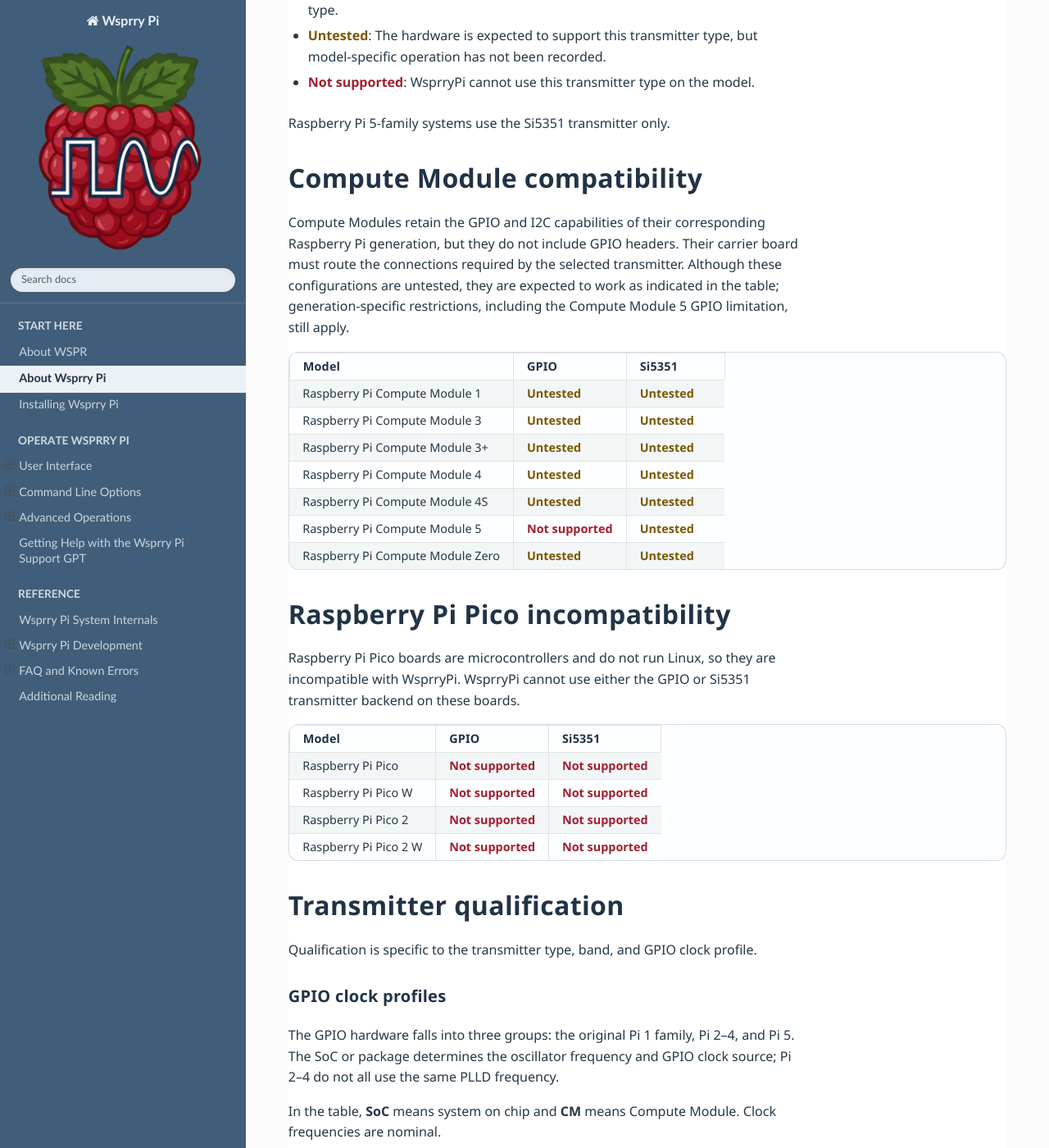
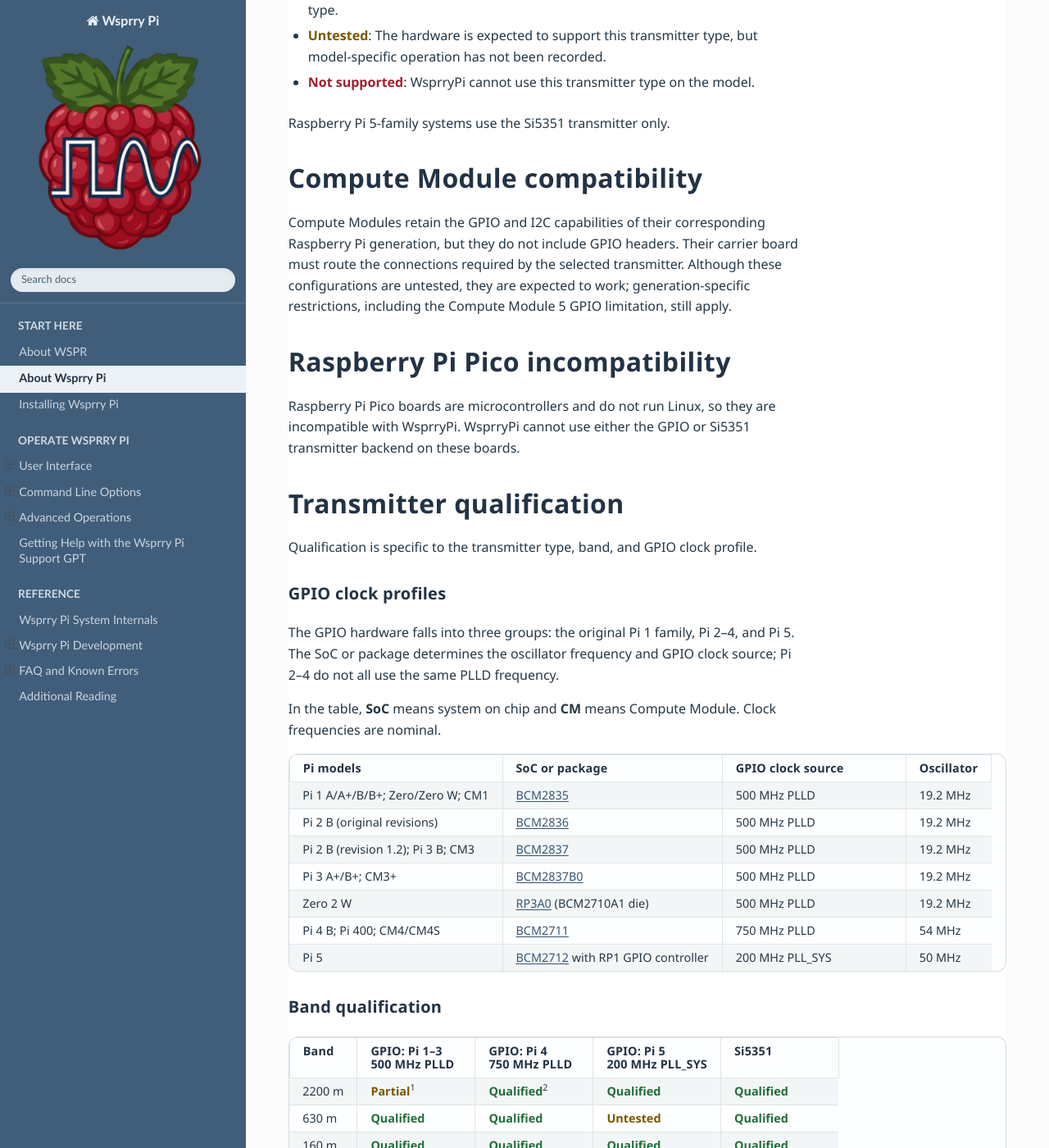
Before and after one commit to WsprryPi/Wsprry_Pi_Docs, a Sphinx documentation site: the page built from docs/About_Wsprry_Pi/index.md, in a window 1280 px wide and 1400 px high, scrolled down 1964 px. Shown: the whole window at 82% size. Built offline with Sphinx 7.4.7 and the Read the Docs theme 3.1.0, drawn with Linux system fonts in a browser that asks for light colours.

Commit message:
docs: simplify Compute Module and Pico compatibility

```diff
--- a/docs/About_Wsprry_Pi/index.md
+++ b/docs/About_Wsprry_Pi/index.md
@@ -53,28 +53,11 @@
 
 ## Compute Module compatibility
 
-Compute Modules retain the GPIO and I2C capabilities of their corresponding Raspberry Pi generation, but they do not include GPIO headers. Their carrier board must route the connections required by the selected transmitter. Although these configurations are untested, they are expected to work as indicated in the table; generation-specific restrictions, including the Compute Module 5 GPIO limitation, still apply.
-
-| Model | GPIO | Si5351 |
-| --- | --- | --- |
-| Raspberry Pi Compute Module 1 | <span class="compatibility-status compatibility-status--untested">Untested</span> | <span class="compatibility-status compatibility-status--untested">Untested</span> |
-| Raspberry Pi Compute Module 3 | <span class="compatibility-status compatibility-status--untested">Untested</span> | <span class="compatibility-status compatibility-status--untested">Untested</span> |
-| Raspberry Pi Compute Module 3+ | <span class="compatibility-status compatibility-status--untested">Untested</span> | <span class="compatibility-status compatibility-status--untested">Untested</span> |
-| Raspberry Pi Compute Module 4 | <span class="compatibility-status compatibility-status--untested">Untested</span> | <span class="compatibility-status compatibility-status--untested">Untested</span> |
-| Raspberry Pi Compute Module 4S | <span class="compatibility-status compatibility-status--untested">Untested</span> | <span class="compatibility-status compatibility-status--untested">Untested</span> |
-| Raspberry Pi Compute Module 5 | <span class="compatibility-status compatibility-status--unsupported">Not supported</span> | <span class="compatibility-status compatibility-status--untested">Untested</span> |
-| Raspberry Pi Compute Module Zero | <span class="compatibility-status compatibility-status--untested">Untested</span> | <span class="compatibility-status compatibility-status--untested">Untested</span> |
+Compute Modules retain the GPIO and I2C capabilities of their corresponding Raspberry Pi generation, but they do not include GPIO headers. Their carrier board must route the connections required by the selected transmitter. Although these configurations are untested, they are expected to work; generation-specific restrictions, including the Compute Module 5 GPIO limitation, still apply.
 
 ## Raspberry Pi Pico incompatibility
 
 Raspberry Pi Pico boards are microcontrollers and do not run Linux, so they are incompatible with WsprryPi. WsprryPi cannot use either the GPIO or Si5351 transmitter backend on these boards.
-
-| Model | GPIO | Si5351 |
-| --- | --- | --- |
-| Raspberry Pi Pico | <span class="compatibility-status compatibility-status--unsupported">Not supported</span> | <span class="compatibility-status compatibility-status--unsupported">Not supported</span> |
-| Raspberry Pi Pico W | <span class="compatibility-status compatibility-status--unsupported">Not supported</span> | <span class="compatibility-status compatibility-status--unsupported">Not supported</span> |
-| Raspberry Pi Pico 2 | <span class="compatibility-status compatibility-status--unsupported">Not supported</span> | <span class="compatibility-status compatibility-status--unsupported">Not supported</span> |
-| Raspberry Pi Pico 2 W | <span class="compatibility-status compatibility-status--unsupported">Not supported</span> | <span class="compatibility-status compatibility-status--unsupported">Not supported</span> |
 
 ## Transmitter qualification
 
```
